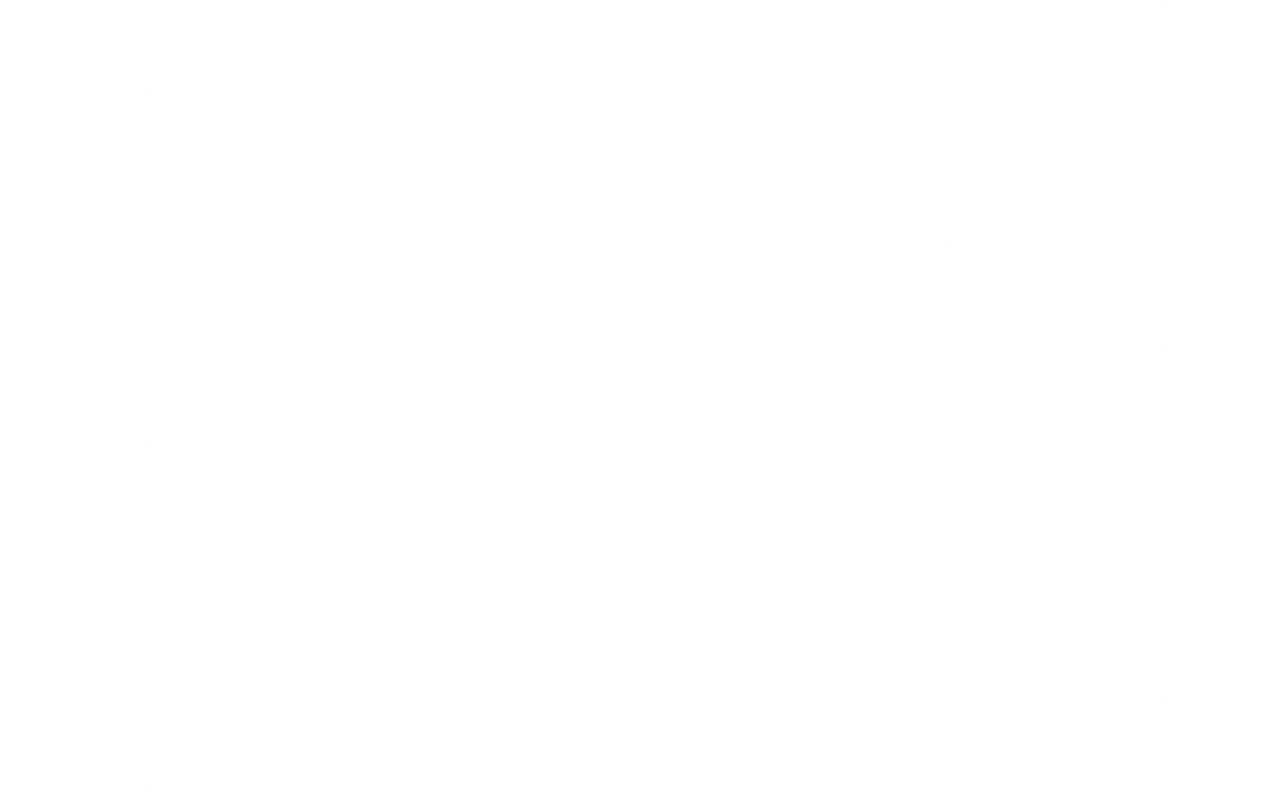
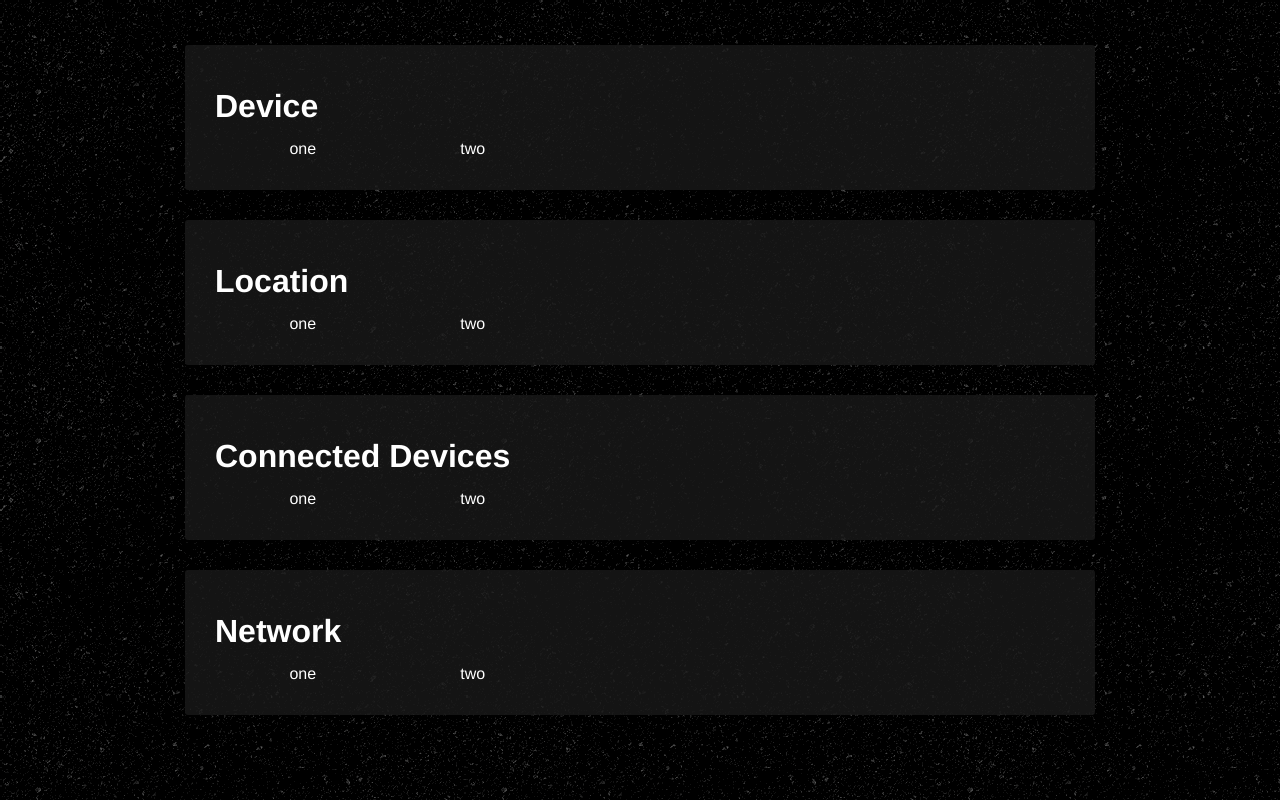
Before and after one commit to JulianKeller/showmemydata.github.io, a plain HTML site: page index.html in a window 1280 px wide. Drawn offline with Linux system fonts and the light colour scheme.

Commit message:
Added some basic styling

```diff
--- a/index.css
+++ b/index.css
@@ -0,0 +1,65 @@
+
+body {
+  margin: 0;
+  font-family: 'Helvetica', serif;
+  background-color: black;
+  line-height: 20px;
+  /* background-image: image("images/asfalt-light.png"); */
+  background-image:url(images/asfalt-light.png);
+}
+
+.center {
+  margin-left: auto;
+  margin-right: auto;
+}
+
+.main-container {
+  max-width: 75%;
+  margin-left: auto;
+  margin-right: auto;
+}
+
+.colorBlock {
+  /*background-color: whitesmoke;*/
+  display: block;
+  padding: 25px;
+}
+
+.card {
+  /* display: flex; */
+  position: relative;
+  /* background-color: white; */
+  background-color: rgba(26, 26, 26, 0.8);
+  /*background-color: rgba(38, 37, 36, 0.7);*/
+  color: rgb(38, 37, 36);
+  border-radius: 3px;
+  /*box-shadow: 0px 0px 8px grey;*/
+  margin-top: 20px;
+  margin-bottom: 30px;
+  padding: 30px;
+  /*color: white;*/
+}
+
+.table {
+
+}
+
+table {
+  border-collapse: collapse;
+  width: 40%;
+}
+
+
+td {
+  text-align: center;
+  color: white;
+}
+
+h1 {
+    color: white;
+}
+
+p {
+  font-size: 18px;
+  color: white;
+}
--- a/index.html
+++ b/index.html
@@ -6,7 +6,49 @@
     <link rel="stylesheet" href="index.css">
   </head>
 
-  <body background="images/asfalt-light.png">
+  <body>
+    <div class="main-container">
+
+
+    <div class="colorBlock">
+
+
+    <div class="card">
+      <h1>Device</h1>
+      <table class="table">
+        <td>one</td>
+        <td>two</td>
+      </table>
+    </div>
+
+    <div class="card">
+      <h1>Location</h1>
+      <table class="table">
+        <td>one</td>
+        <td>two</td>
+      </table>
+    </div>
+
+    <div class="card">
+      <h1>Connected Devices</h1>
+      <table class="table">
+        <td>one</td>
+        <td>two</td>
+      </table>
+    </div>
+
+    <div class="card">
+      <h1>Network</h1>
+      <table class="table">
+        <td>one</td>
+        <td>two</td>
+      </table>
+    </div>
+
+
+
+</div>
+</div>
 
   </body>
 </html>
```
